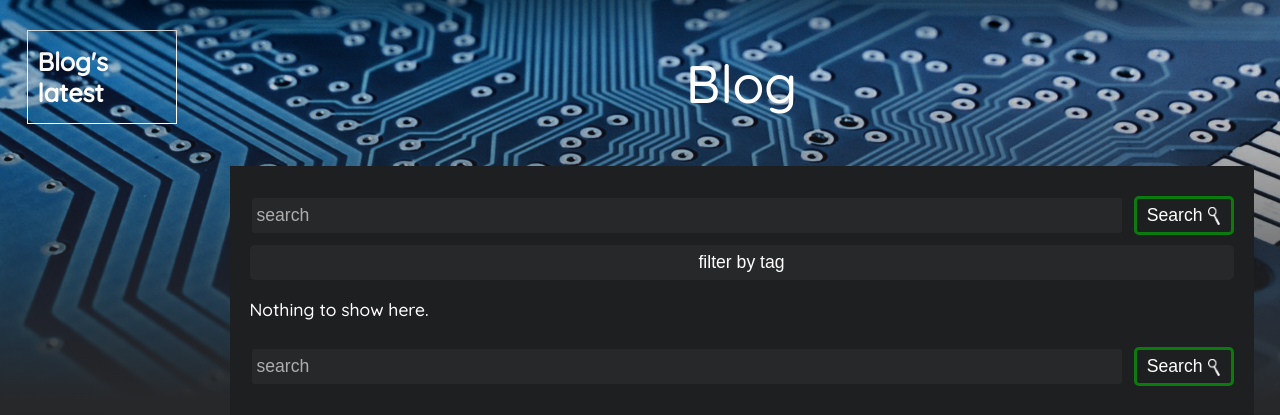
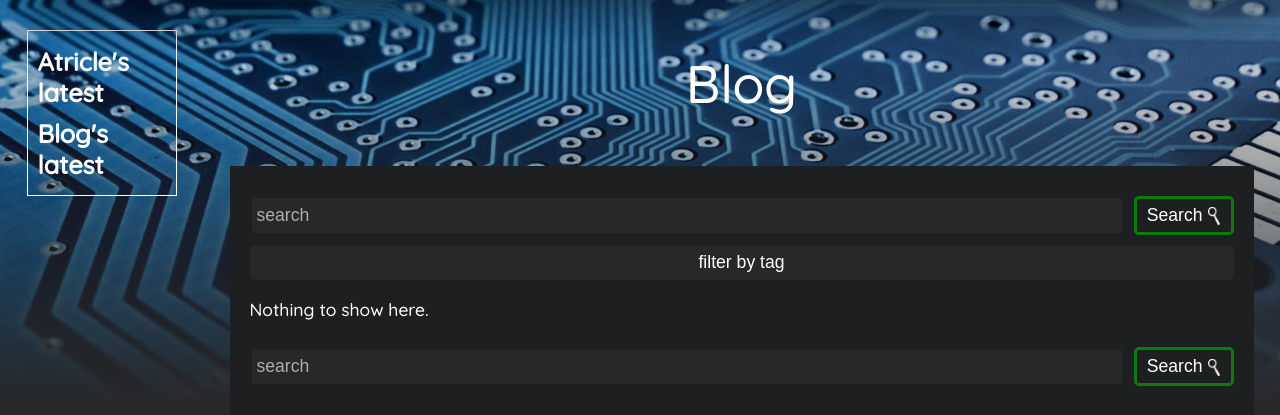
Before and after one commit to JolanAklin/website-pcthings, a Symfony app: template templates/home/blog.html.twig in a window 1280 px wide. Shown: the part 64-479 px from the top of the page. Run offline with Twig, Linux system fonts and the light colour scheme; the template is opened without the code that fills it, so the values that code supplies are empty; some libraries are stand-ins or nearby versions.

Commit message:
Added article to the side panel

```diff
--- a/src/Controller/HomeController.php
+++ b/src/Controller/HomeController.php
@@ -14,6 +14,7 @@ class HomeController extends AbstractController
     {
         return $this->render('home/index.html.twig', [
             'blogs_latest' => $this->getDoctrine()->getRepository(BlogPost::class)->findBlogByDate(),
+            'articles_latest' => $this->getDoctrine()->getRepository(Article::class)->findArticleByDate(),
         ]);
     }
 
--- a/src/Repository/BlogPostRepository.php
+++ b/src/Repository/BlogPostRepository.php
@@ -61,7 +61,7 @@ class BlogPostRepository extends ServiceEntityRepository
                 INNER JOIN date ON date.id = publication_date_id
                 INNER JOIN user ON user.id = writer_id
                 ORDER BY date.date DESC
-                LIMIT 10
+                LIMIT 5
                 ';
             $stmt = $conn->prepare($sql);
             $stmt->execute([]);
--- a/templates/base.html.twig
+++ b/templates/base.html.twig
@@ -26,10 +26,15 @@
 		</div>
 		<div class="h-container full-width wrap-reverse can-grow padding-nav">
 			<div class="v-container w-xs font-medium white border h-auto p-10 m-top-30 child-p-v-5 left-container">
+
+				<div class="font-medium font-bold">Atricle's latest</div>
+				{% for articles_latest_link in articles_latest %}
+					{{ include('template_fragment/_side_nav_entry.html.twig', {link: "/blog/" ~ articles_latest_link.path_title, title:  articles_latest_link.title}) }}
+				{% endfor %}
+
 				<div class="font-medium font-bold">Blog's latest</div>
-
 				{% for blogs_latest_link in blogs_latest %}
-					{{ include('template_fragment/_side_nav_entry.html.twig', {blogs_latest_link: blogs_latest_link }) }}
+					{{ include('template_fragment/_side_nav_entry.html.twig', {link: "/blog/" ~ blogs_latest_link.username, title:  blogs_latest_link.title}) }}
 				{% endfor %}
 
 			</div>
--- a/templates/template_fragment/_side_nav_entry.html.twig
+++ b/templates/template_fragment/_side_nav_entry.html.twig
@@ -1 +1 @@
-<div class="animated-link border-b" onclick="window.location.href='/blog/{{ blogs_latest_link.username }}';"><div>{{ blogs_latest_link.title }}</div><div>»</div></div>
+<div class="animated-link border-b" onclick="window.location.href='{{ link }}';"><div>{{ title }}</div><div>»</div></div>
```
Also changed, not shown: src/Repository/ArticleRepository.php (+18 -0 lines).
